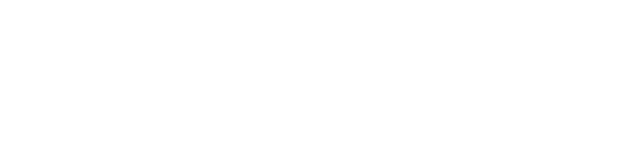
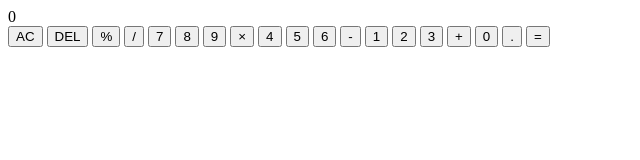
Before and after one commit to george-swift/calculator, a plain HTML site: page index.html in a window 1280 px wide. Shown: the whole page, without its empty margins (0-640 px from the left). Drawn offline with Linux system fonts and the light colour scheme.

Commit message:
Add buttons to skeleton calculator

```diff
--- a/index.html
+++ b/index.html
@@ -10,7 +10,33 @@
 </head>
 <body>
     <div id="container">
-
+        <div class="calculator" data-previous-key="digit">
+            <div class="screen">
+                <div id="expression">0</div>
+                <div id="answer"></div>
+            </div>
+            <div class="buttons">
+                <button class="allclear" data-type="reset" id="allclear">AC</button>
+                <button class="backspace" data-type="delete" id="delete">DEL</button>
+                <button class="operator" data-type="percentage" id="percent" value="%">&#37</button>
+                <button class="operator" data-type="operator" id="division" value="/">&#47</button>
+                <button class="numbers" data-type="digit" id="num-7" value="7">7</button>
+                <button class="numbers" data-type="digit" id="num-8" value="8">8</button>
+                <button class="numbers" data-type="digit" id="num-9" value="9">9</button>
+                <button class="operator" data-type="operator" id="multiply" value="x">&#215</button>
+                <button class="numbers" data-type="digit" id="num-4" value="4">4</button>
+                <button class="numbers" data-type="digit" id="num-5" value="5">5</button>
+                <button class="numbers" data-type="digit" id="num-6" value="6">6</button>
+                <button class="operator" data-type="operator" id="minus" value="-">&#45</button>
+                <button class="numbers" data-type="digit" id="num-1" value="1">1</button>
+                <button class="numbers" data-type="digit" id="num-2" value="2">2</button>
+                <button class="numbers" data-type="digit" id="num-3" value="3">3</button>
+                <button class="operator" data-type="operator" id="plus" value="+">&#43</button>
+                <button class="numbers" data-type="digit" id="num-0" value="0">0</button>
+                <button class="decimal" data-type="decimal" id="decimal" value=".">&#46</button>
+                <button class="equals" data-type="equal" id="equals" value="=">&#61</button>
+            </div>
+        </div>
         <script src="script.js"></script>
     </div>
 </body>
```
